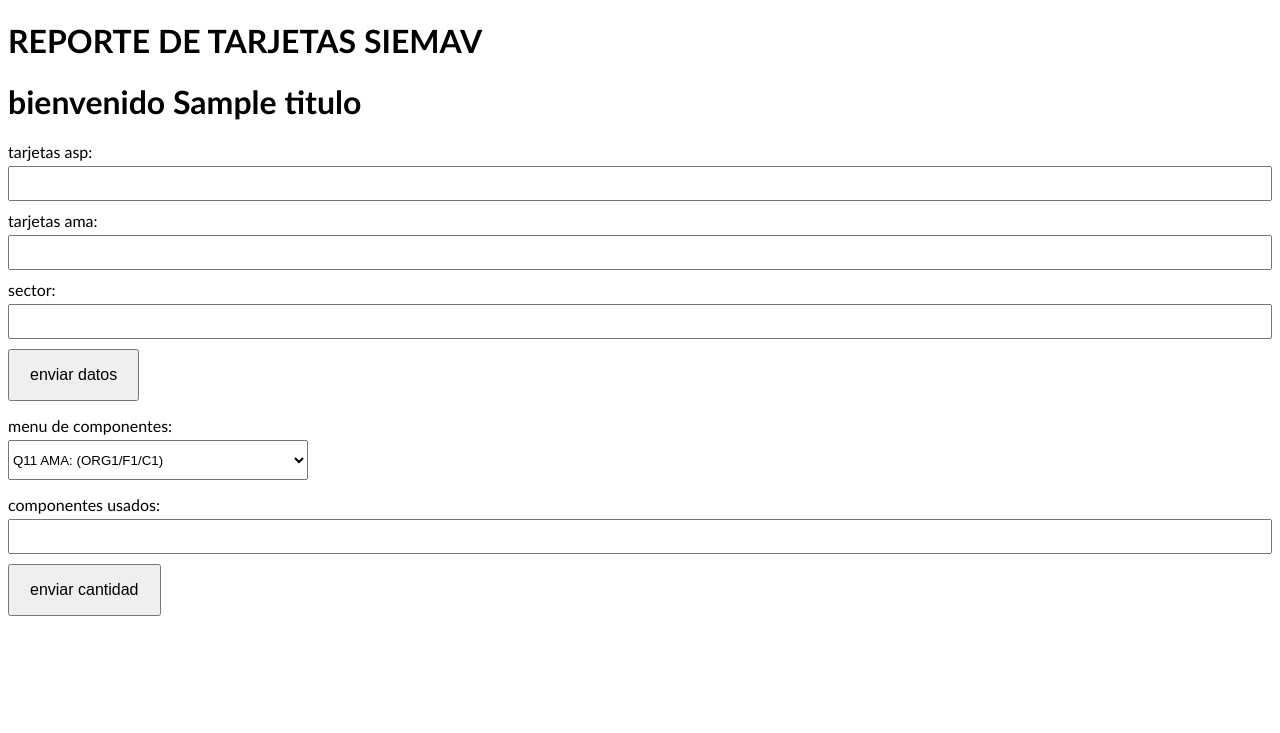
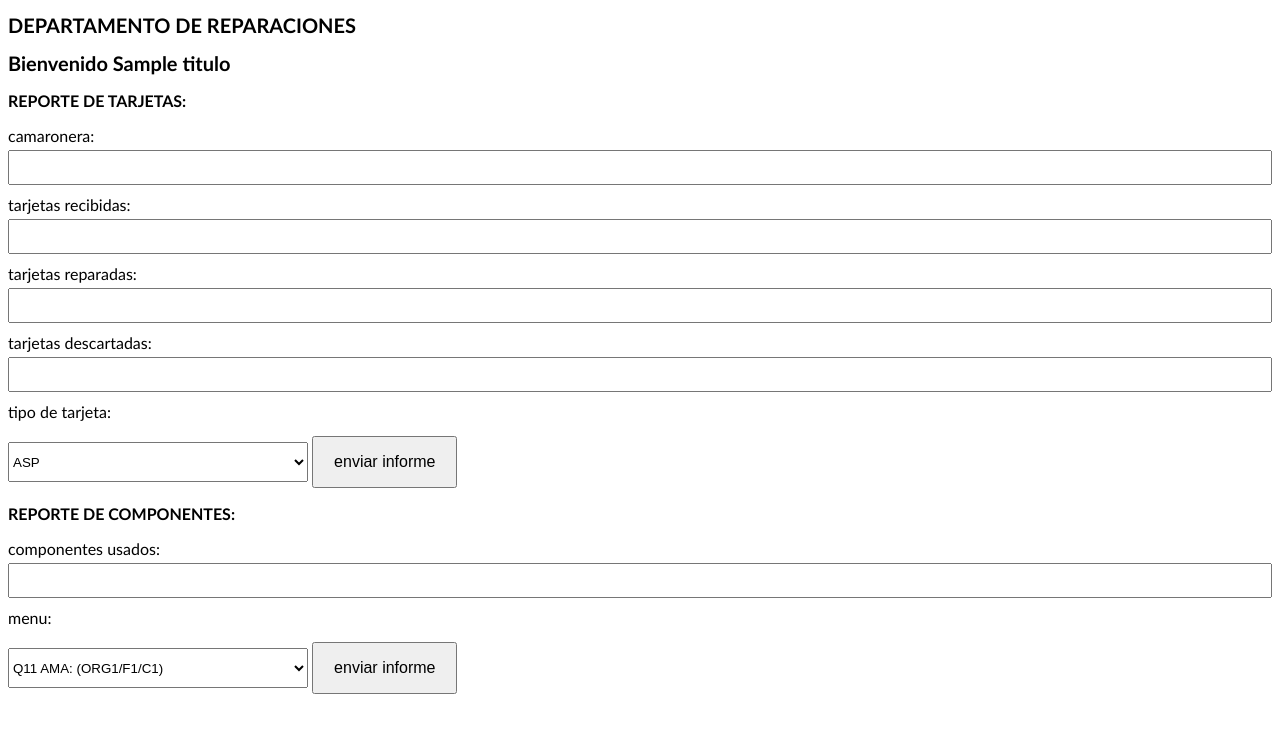
Before and after one commit to jfuentesm1/flask-siemav, a Flask app: template templates/index.html in a window 1280 px wide. Shown: the top 733 px of the page. Run offline with Flask 3, Linux system fonts and the light colour scheme; the template is opened without the code that fills it: most values are stand-ins (such as "Sample title", 1, 10 or a date in 2020).

Commit message:
actualizacion de codigo y estructuracion de excel

```diff
--- a/app.py
+++ b/app.py
@@ -3,14 +3,64 @@ import buscador as bus
 app = Flask(__name__)
 
 def usuarios():
-    ip_cliente = request.remote_addr
-    usuario = bus.identificador(ip_cliente)
+    ip_user = request.remote_addr
+    usuario = bus.identificador(ip_user)
     return usuario
 
-def excel_registro():
+def escritura_excel():
     conectados = usuarios()
+        # Verificar si 'numeros_y_sector' está presente en el formulario
+    if 'numeros_y_sector' in request.form:
+        # Verificar si existen y tienen valores los campos requeridos
+        recibidas = request.form.get('recibidas')
+        reparadas = request.form.get('reparadas')
+        descartadas = request.form.get('descartadas')
+        sector = request.form.get('sector')
+        clase = request.form.get('clase')
 
-    if 'numeros_y_sector' in request.form:
+
+        if recibidas is not None and reparadas is not None and descartadas is not None and sector is not None and clase is not None:
+            # Verificar si los campos no son cadenas vacías
+            if recibidas.strip() and reparadas.strip() and descartadas.strip() and descartadas.strip() and sector.strip() and clase.strip():
+                try:
+                    recibidas = int(recibidas)
+                    reparadas = int(reparadas)
+                    descartadas = int(descartadas)
+                    clase = str(clase)
+                    sector = sector.upper().strip()
+                except ValueError:
+                    # Manejar el caso en que los números no sean enteros
+                    return False
+
+                # Procesar los números ASP y AMA
+                componetes = None
+                cantidad = None
+                excel_registro = bus.escritura_excel(sector, clase, recibidas, reparadas, descartadas, componetes, cantidad, conectados, direccion=r'/home/pi/FlaskApp/inventario reparaciones/registro.xlsx')
+                return excel_registro
+
+    # Verificar si 'componentes_usados' está presente en el formulario
+    elif 'componentes_usados' in request.form:
+        # Verificar si existen y tienen valores los campos requeridos
+        componentes = request.form.get('opcion')
+        cantidad = request.form.get('cantidad')
+
+        if componentes is not None and cantidad is not None:
+            # Verificar si los campos no son cadenas vacías
+            if componentes.strip() and cantidad.strip():
+                # Procesar segundo excel y escribir
+                recibidas =  None
+                reparadas = None
+                descartadas = None
+                clase = None
+                sector = None
+
+                excel_componentes = bus.escritura_excel(sector, clase ,recibidas, reparadas,descartadas, componentes, cantidad, conectados, direccion=r'/home/pi/FlaskApp/inventario reparaciones/componetes usados.xlsx')
+                return excel_componentes
+
+    # Si no se cumple ninguna de las condiciones, retornar False
+    return False
+
+'''    if 'numeros_y_sector' in request.form:
         # Procesar los números ASP y AMA
         componetes= None
         cantidad= None
@@ -24,24 +74,24 @@ def excel_registro():
         #  Procesar segundo excel y escribir
         numeroASP = None
         numeroAMA = None
+        sector = None
         componentes_electronicos = request.form['opcion']
         cantidad = request.form['cantidad']
-        excel2 = bus.escritura_excel(numeroASP,numeroAMA,componentes_electronicos,cantidad,conectados ,direccion=r'/home/pi/FlaskApp/inventario reparaciones/componetes usados.xlsx')
+        excel2 = bus.escritura_excel(numeroASP,numeroAMA,sector,componentes_electronicos,cantidad,conectados ,direccion=r'/home/pi/FlaskApp/inventario reparaciones/componetes usados.xlsx')
+        return excel2 '''
 
-        return excel2
 def lectura_excel():
-
     año = int(request.form['year'])
     mes = int(request.form['month'])
     dia = int(request.form['day'])
-    dato1, dato2 = bus.filtrar_registros(año,mes,dia)
+    df_registro, df_componetes = bus.filtrar_registros(año,mes,dia)
     if 'revisar_tarjetas' in request.form:
-        #print(dato1)
-        return dato1
+
+        return df_registro
     elif 'revisar_componentes' in request.form:
-        #print(dato2)
-        return dato2
-    elif dato1 or dato2 == False:
+
+        return df_componetes
+    elif df_registro or df_componetes == False:
         return False
 
 
@@ -51,7 +101,7 @@ def index():
 
     if titulo == 'super_usuario':
         return render_template('super_index.html')
-    elif titulo == False:
+    elif titulo is False:
         return render_template('exit.html')
     else:
         return render_template('index.html', titulo=titulo)
@@ -59,16 +109,17 @@ def index():
 
 @app.route('/reporte', methods=['POST'])
 def reporte_diario():
-    try:
-        registro_diario = excel_registro()
-        return registro_diario
-    finally:
-        return render_template('final.html')
+    titulo = usuarios()
+    registro = escritura_excel()
+    if registro is False:
+        return render_template('error.html')
+    else:
+        return render_template('final.html', titulo=titulo)
 
 @app.route('/lecturas', methods=['POST'])
 def lectura():
     df = lectura_excel()
-    return render_template('dataframe.html', table=df.to_html(classes='table table-striped'))
+    return render_template('dataframe.html', table= df.to_html(classes='table table-striped'))
 
 
 if __name__ == '__main__':
--- a/templates/error.html
+++ b/templates/error.html
@@ -33,7 +33,7 @@
 </style>
 </head>
 <body>
-    <h1>NO EXISTE INFORMACION GUARDADA</h1>
+    <h1>ERROR: debe llenar todos los campos segun el reporte a realizar :) </h1>
     <form action="/">
         <button type="submit">volver al pagina principal</button>
       </form>
--- a/templates/final.html
+++ b/templates/final.html
@@ -33,7 +33,7 @@
 </style>
 </head>
 <body>
-    <h1>SE HA GUARDADO CORRECTAMENTE LA INFORMACION </h1>
+    <h1> Se ha guardado correctamente su informacion {{ titulo }} </h1>
     <form action="/">
         <button type="submit">volver a la pagina principal</button>
       </form>
--- a/templates/index.html
+++ b/templates/index.html
@@ -8,6 +8,9 @@
     <style>
         body {
             font-family: 'Calibri', sans-serif;
+        }
+        .titulo {
+        font-size: 20px;
         }
 
         form {
@@ -29,45 +32,63 @@
         button {
             padding: 15px 20px; /* Ajusta estos valores según tus preferencias */
             font-size: 16px;
+            margin-top: 10px;
         }
         .grupo-campos {
             margin-bottom: 10px;
         }
 
-        .menu-desplegable {
-            width: 200px;
-        }
         .label-separado {
-            margin-top: 15px;
+            margin-top: 10px;
         }
         .menu-desplegable {
-            width: 300px; /* Ancho del menú desplegable */
-            height: 40px; /* Altura del menú desplegable */
+            width: 300px;
+            height: 40px;
         }
 
     </style>
 
 </head>
 <body>
-    <h1>REPORTE DE TARJETAS SIEMAV</h1>
-    <h1>bienvenido {{ titulo }}</h1>
+    <h1 class="titulo"> DEPARTAMENTO DE REPARACIONES </h1>
+    <h1 class="titulo"> Bienvenido {{ titulo }}</h1>
     <form action="/reporte" method="post">
-        <label for="numeroASP">tarjetas asp:</label>
-        <input type="number" id="numeroASP" name="numeroASP" required>
 
-        <label for="numeroAMA">tarjetas ama:</label>
-        <input type="number" id="numeroAMA" name="numeroAMA" required>
+        <p><b>REPORTE DE TARJETAS:</b></p>
 
-        <label for="sector">sector:</label>
-        <input type="text" id="sector" name="sector" required>
+        <label for="camaronera">camaronera: </label>
+        <input type="text" id="sector" name="sector" >
 
-        <button type="submit" name= "numeros_y_sector"> enviar datos</button>
+        <label for="recibidas">tarjetas recibidas:</label>
+        <input type="number" id="recibidas" name="recibidas" >
+
+        <label for="reparadas">tarjetas reparadas:</label>
+        <input type="number" id="reparadas" name="reparadas" >
+
+        <label for="descartadas">tarjetas descartadas:</label>
+        <input type="number" id="descartadas" name="descartadas" >
+
+
+        <label for="clase">tipo de tarjeta:</label>
+        <select id="clase" name="clase" class="menu-desplegable">
+                <option value="ASP"> ASP </option>
+                <option value="AMA"> AMA</option>
+
+        </select>
+
+        <button type="submit" name= "numeros_y_sector"> enviar informe</button>
 
 
         </div>
 
         <div class="grupo-campos">
-            <label class="label-separado" for="opcion">menu de componentes:</label>
+
+            <p><b>REPORTE DE COMPONENTES:</b></p>
+
+            <label class="label-separado" for="cantidad">componentes usados:</label>
+            <input type="number" id="cantidad" name="cantidad">
+
+            <label for="opcion">menu:</label>
             <select id="opcion" name="opcion" class="menu-desplegable">
                     <option value="Q11 AMA"> Q11 AMA: (ORG1/F1/C1)</option>
                     <option value="diodos">diodos</option>
@@ -76,9 +97,7 @@
                     <option value="opcion5">Opción 5</option>
             </select>
 
-            <label class="label-separado" for="cantidad">componentes usados:</label>
-            <input type="number" id="cantidad" name="cantidad" required>
-            <button type="submit" name="componentes_usados">enviar cantidad</button>
+            <button type="submit" name="componentes_usados">enviar informe</button>
 
         </div>
     </form>
```
Also changed, not shown: buscador.py (+4 -35 lines), templates/dataframe.html (+10 -4 lines), templates/super_index.html (+13 -4 lines), 2 other files.
